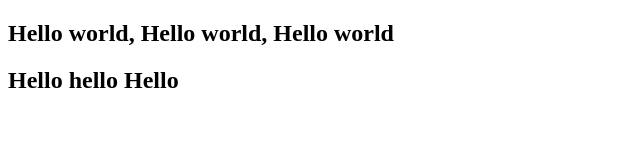
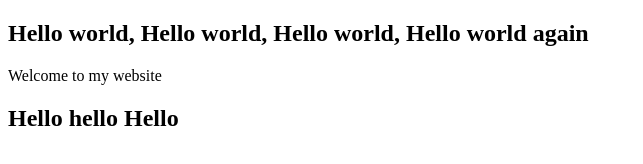
Before and after one commit to mjaniak/learning-git, a plain HTML site: page index.html in a window 1280 px wide. Shown: the whole page, without its empty margins (0-643 px from the left). Drawn offline with nearby package versions, Linux system fonts and the light colour scheme; files that its build step writes are made by us from their sources.

Commit message:
Change h1 and add p below h1

```diff
--- a/index.html
+++ b/index.html
@@ -12,7 +12,8 @@
 	    </header>
 	    <main class="container">
 	        <section class="jumbotron">
-                <h1>Hello world, Hello world, Hello world</h1>
+                <h1>Hello world, Hello world, Hello world, Hello world again</h1>
+                <p>Welcome to my website</p>
                 <h2>Hello hello Hello</h2>
 	        </section>
 	    <main>
```
